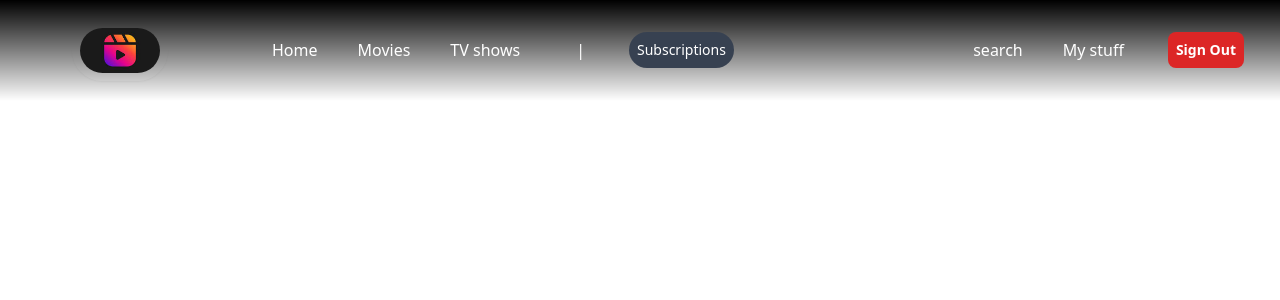
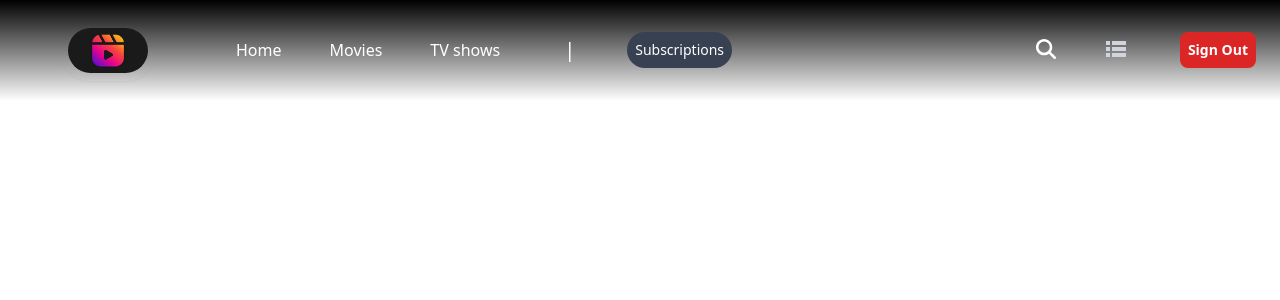
Before and after one commit to juniorjudy123/TypescriptMovieApp, a React (Vite) app: page /browse in a window 1280 px wide. Shown: the top 300 px of the page. Built offline with nearby package versions, Linux system fonts and the light colour scheme; no server answers.

Commit message:
Headercomponent icons added

```diff
--- a/index.html
+++ b/index.html
@@ -12,6 +12,11 @@
 			href="https://fonts.googleapis.com/css2?family=Roboto:ital,wght@0,100;0,300;0,400;0,500;0,700;0,900;1,100;1,300;1,400;1,500;1,700;1,900&display=swap"
 			rel="stylesheet"
 		/>
+		<link
+			rel="stylesheet"
+			href="https://fonts.googleapis.com/css2?family=Material+Symbols+Outlined:opsz,wght,FILL,GRAD@24,400,0,0&icon_names=lists"
+		/>
+
 		<title>MovieApp</title>
 	</head>
 	<body>
--- a/src/components/HeaderComponent.tsx
+++ b/src/components/HeaderComponent.tsx
@@ -1,30 +1,38 @@
+import { FontAwesomeIcon } from "@fortawesome/react-fontawesome"
 import movieapplogo from "../assets/movieapplogo.jpg"
+import { faMagnifyingGlass } from "@fortawesome/free-solid-svg-icons"
 
 const HeaderComponent = () => {
 	return (
-		<div className=" px-8 py-1 bg-gradient-to-b from-black w-full flex justify-between fixed top-0 left-0  z-20">
+		<div className=" px-5 py-1 bg-gradient-to-b from-black w-full flex justify-between fixed top-0 left-0  z-20">
 			<div className="flex">
 				<img
 					src={movieapplogo}
 					className="w-24 rounded-full p-2 mx-10 my-4 shadow-sm transition-transform transform hover:scale-110 cursor-pointer "
 					alt="movieapp-logo"
 				></img>
-				<ul className="flex space-x-10 ml-16  align items-center text-white">
-					<li>Home</li>
-					<li>Movies</li>
-					<li>TV shows</li>
-					<li className="pl-4 ">|</li>
+				<ul className="flex space-x-12 ml-10  align items-center text-white">
+					<li className="font-sans font-medium">Home</li>
+					<li className="font-sans font-medium">Movies</li>
+					<li className="font-sans font-medium">TV shows</li>
+					<li className="pl-4 text-xl ">|</li>
 					<li>
-						<button className="button-2 px-2 py-2 m-1 border-1  rounded-full bg-gray-700 text-white font-medium  hover:bg-white hover:text-black hover:scale-105 active:scale-95 active:bg-[#0048d5] transition-all duration-200 text-sm ">
+						<button className="button-2 px-2 py-2 m-1 border-1  rounded-full bg-gray-700 text-white  hover:bg-white hover:text-black hover:scale-105 active:scale-95 active:bg-[#0048d5] transition-all duration-200 text-sm font-sans">
 							Subscriptions
 						</button>
 					</li>
 				</ul>
 			</div>
 
-			<ul className="flex space-x-10 ml-16 align items-center text-white">
-				<li>search</li>
-				<li>My stuff</li>
+			<ul className="flex space-x-12 ml-16 items-center text-white">
+				<li>
+					<FontAwesomeIcon icon={faMagnifyingGlass} className="text-xl" />
+				</li>
+				<li>
+					<span className="material-symbols-outlined text-2xl text-gray-300">
+						lists
+					</span>
+				</li>
 				<li>
 					<button className="button-2 px-2 py-2 m-1 border-1  rounded-lg bg-red-600 text-white font-medium  hover:bg-white hover:text-black hover:scale-105 active:scale-95 active:bg-[#0048d5] transition-all duration-200 text-sm  font-semibold">
 						Sign Out
--- a/src/components/TrailerTitleComponent.tsx
+++ b/src/components/TrailerTitleComponent.tsx
@@ -1,15 +1,15 @@
-import React from "react"
-
 const TrailerTitleComponent = ({ title, description }) => {
 	return (
-		<div className="w-screen  aspect-video top-2 absolute pt-[20%] px-12 text-white bg-gradient-to-r from-black  mt-[-100px]">
+		<div className="w-screen  aspect-video top-2 absolute pt-[20%] px-10 text-white bg-gradient-to-r from-black  mt-[-150px]">
 			<h1 className="text-4xl font-bold font-sans ">{title}</h1>
-			<p className=" text-lg w-1/5 my-5 pt-5 font-roboto">{description}</p>
+			<p className=" text-lg w-1/4  my-5 pt-5 font-roboto text-left">
+				{description}
+			</p>
 			<div className="mt-4">
-				<button className="bg-white font-serif text-black p-2 px-16 border border-gray-400 mr-3 cursor-pointer text-md rounded-sm font-semibold  hover:text-black hover:scale-105 active:scale-95 active:bg-[#0048d5] transition-all duration-200 hover:bg-opacity-80">
+				<button className="bg-white font-roboto text-black p-3 px-16 border border-gray-400 mr-3 cursor-pointer text-md rounded-sm font-semibold  hover:text-black hover:scale-105 active:scale-95 active:bg-[#0048d5] transition-all duration-200 hover:bg-opacity-80">
 					▶️Play
 				</button>
-				<button className=" bg-gray-400 text-black p-2 px-16 border border-gray-400 cursor-pointer text-md  font-semibold rounded-sm  hover: hover:scale-105 active:scale-95 active:bg-[#0048d5] transition-all duration-200 hover:bg-opacity-70 hover:bg-white">
+				<button className=" bg-gray-400 font-roboto text-black p-3 px-16 border border-gray-400 cursor-pointer text-md  font-semibold rounded-sm  hover: hover:scale-105 active:scale-95 active:bg-[#0048d5] transition-all duration-200 hover:bg-opacity-80 hover:bg-white">
 					ℹ️ More info
 				</button>
 			</div>
--- a/src/pages/MainPage.tsx
+++ b/src/pages/MainPage.tsx
@@ -1,4 +1,3 @@
-import { useEffect, useState } from "react"
 import HeaderComponent from "../components/HeaderComponent"
 import HeroComponent from "../components/HeroComponent.tsx"
 import SecondaryComponent from "../components/SecondaryComponent.tsx"
```
